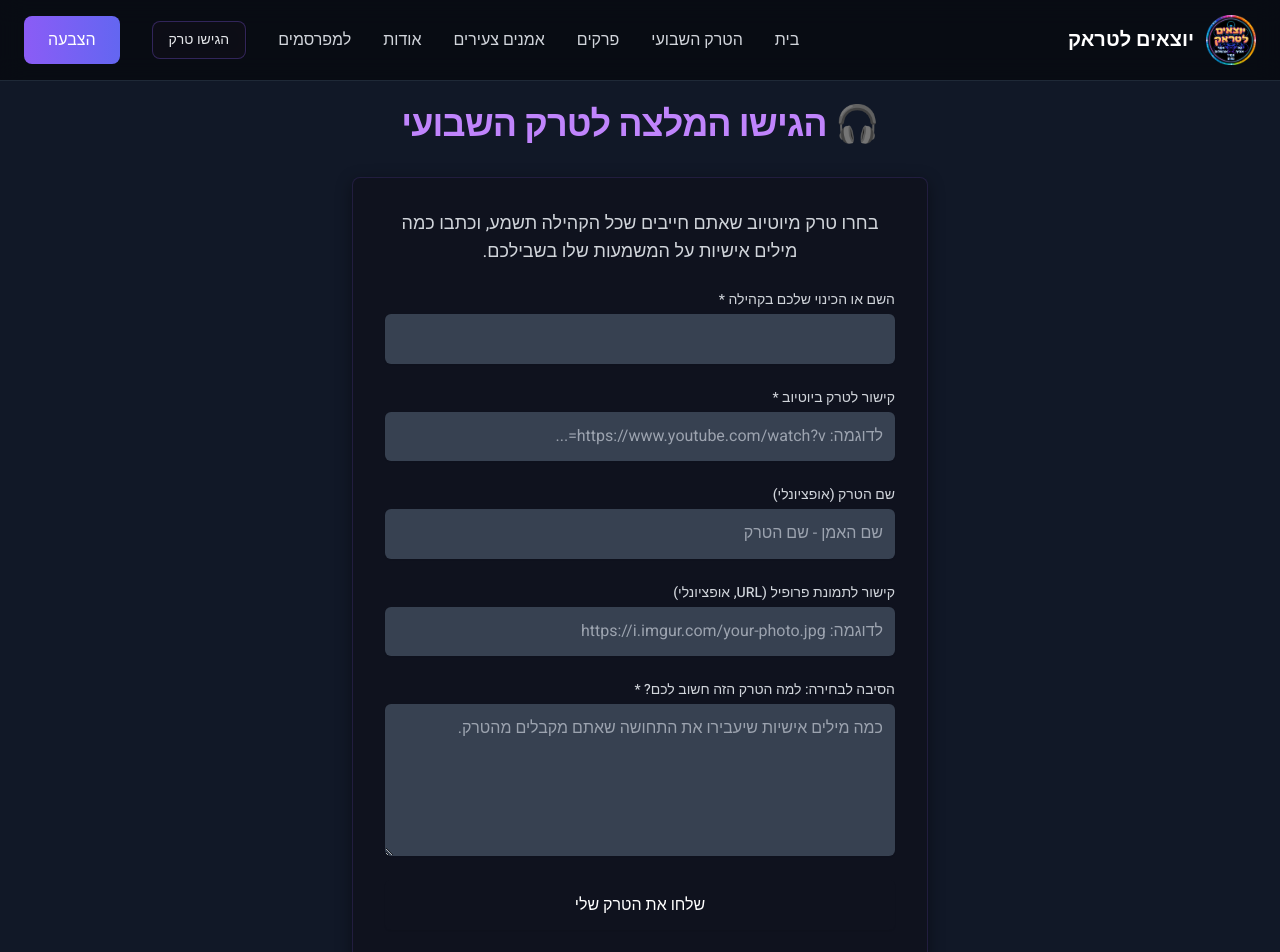
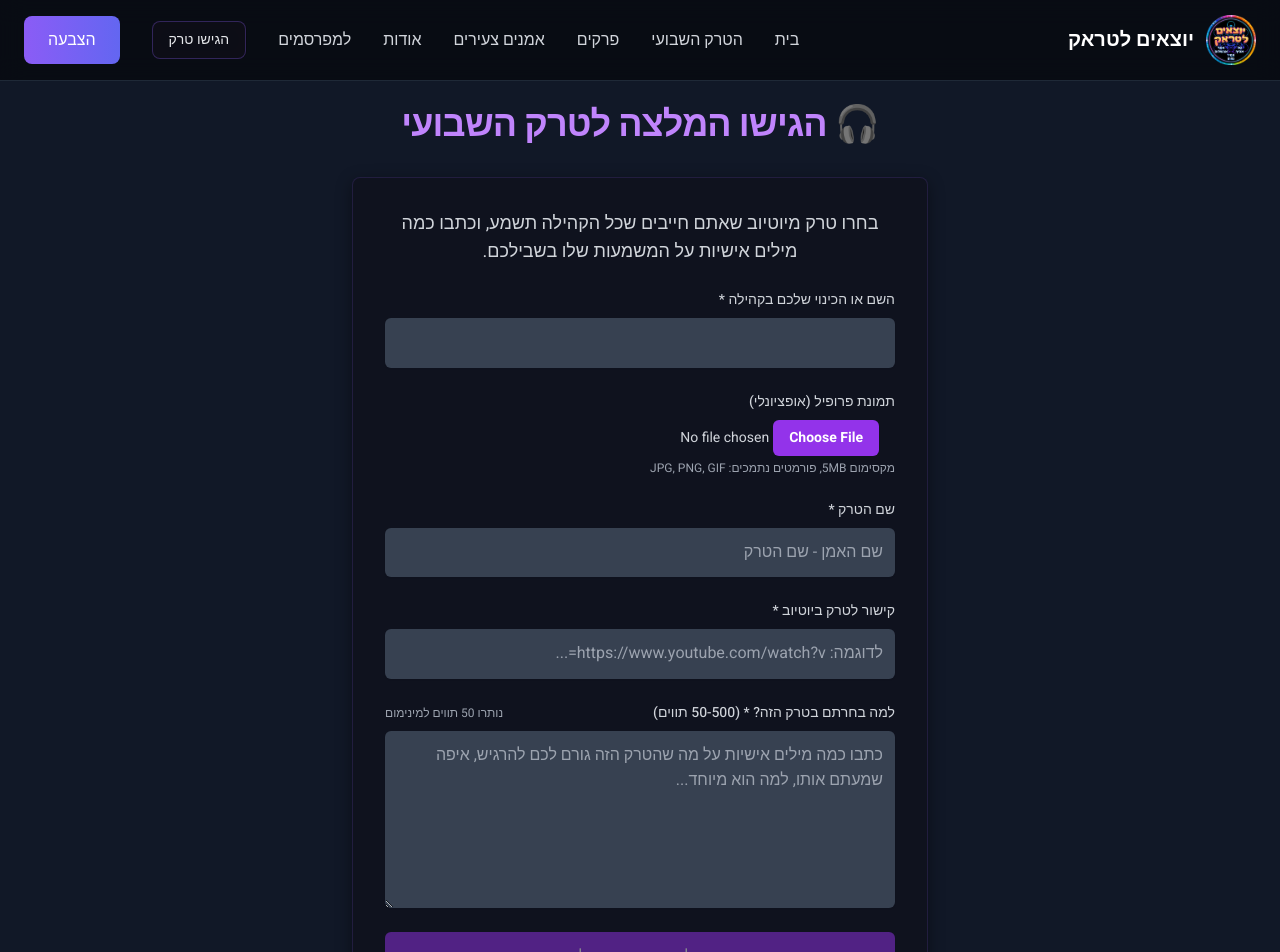
Before and after one commit to ShadowBoxer39/Trance-Awards, a Next.js app: page /submit-track in a window 1280 px wide. Shown: the top 952 px of the page. Built offline with nearby package versions, Linux system fonts and the light colour scheme; no server answers.

Commit message:
Update submit-track.tsx

```diff
--- a/pages/submit-track.tsx
+++ b/pages/submit-track.tsx
@@ -1,9 +1,8 @@
-// pages/submit-track.tsx
+// pages/submit-track.tsx - FIXED WITH FILE UPLOAD
 
 import React, { useState, FormEvent } from 'react';
 import Navigation from '../components/Navigation';
 import SEO from '../components/SEO';
-// Assuming your utility components are in the root of 'components'
 
 interface FormState {
   name: string;
@@ -21,8 +20,10 @@ const SubmitTrackPage: React.FC = () => {
     youtube_url: '',
     description: '',
   });
-  const [submissionStatus, setSubmissionStatus] = useState<'idle' | 'loading' | 'success' | 'error'>('idle');
+  const [submissionStatus, setSubmissionStatus] = useState<'idle' | 'loading' | 'uploading' | 'success' | 'error'>('idle');
   const [errorMessage, setErrorMessage] = useState<string>('');
+  const [photoFile, setPhotoFile] = useState<File | null>(null);
+  const [photoPreview, setPhotoPreview] = useState<string>('');
 
   React.useEffect(() => {
     document.documentElement.setAttribute("dir", "rtl");
@@ -32,33 +33,108 @@ const SubmitTrackPage: React.FC = () => {
     setFormData({ ...formData, [e.target.name]: e.target.value });
   };
 
+  // Handle photo file selection
+  const handlePhotoChange = (e: React.ChangeEvent<HTMLInputElement>) => {
+    const file = e.target.files?.[0];
+    if (!file) return;
+
+    // Validate file type
+    if (!file.type.startsWith('image/')) {
+      alert('אנא בחרו קובץ תמונה בלבד');
+      return;
+    }
+
+    // Validate file size (max 5MB)
+    if (file.size > 5 * 1024 * 1024) {
+      alert('גודל התמונה חייב להיות עד 5MB');
+      return;
+    }
+
+    setPhotoFile(file);
+
+    // Create preview
+    const reader = new FileReader();
+    reader.onloadend = () => {
+      setPhotoPreview(reader.result as string);
+    };
+    reader.readAsDataURL(file);
+  };
+
+  // Upload photo to Imgur
+  const uploadToImgur = async (file: File): Promise<string> => {
+    const formData = new FormData();
+    formData.append('image', file);
+
+    const response = await fetch('https://api.imgur.com/3/image', {
+      method: 'POST',
+      headers: {
+        Authorization: 'Client-ID 546c25a59c58ad7',
+      },
+      body: formData,
+    });
+
+    if (!response.ok) {
+      throw new Error('Failed to upload image to Imgur');
+    }
+
+    const data = await response.json();
+    return data.data.link;
+  };
+
   const handleSubmit = async (e: FormEvent) => {
     e.preventDefault();
     setSubmissionStatus('loading');
     setErrorMessage('');
 
-    // Client-side validation for required fields
-    if (!formData.name || !formData.youtube_url || !formData.description) {
-      setErrorMessage('יש למלא שם, קישור לטרק ותיאור אישי. *');
+    // Validate required fields
+    if (!formData.name || !formData.track_title || !formData.youtube_url || !formData.description) {
+      setErrorMessage('יש למלא את כל השדות המסומנים בכוכבית (*)');
+      setSubmissionStatus('error');
+      return;
+    }
+
+    // Validate description length
+    if (formData.description.length < 50) {
+      setErrorMessage('התיאור חייב להכיל לפחות 50 תווים');
+      setSubmissionStatus('error');
+      return;
+    }
+
+    if (formData.description.length > 500) {
+      setErrorMessage('התיאור ארוך מדי - מקסימום 500 תווים');
       setSubmissionStatus('error');
       return;
     }
 
     try {
+      let photoUrl = formData.photo_url;
+
+      // Upload photo to Imgur if selected
+      if (photoFile) {
+        setSubmissionStatus('uploading');
+        photoUrl = await uploadToImgur(photoFile);
+      }
+
+      setSubmissionStatus('loading');
+
+      // Submit form data
       const response = await fetch('/api/submit-track-of-week', {
         method: 'POST',
         headers: {
           'Content-Type': 'application/json',
         },
-        body: JSON.stringify(formData),
+        body: JSON.stringify({
+          ...formData,
+          photo_url: photoUrl,
+        }),
       });
 
       const result = await response.json();
 
       if (!response.ok || !result.ok) {
         let userError = 'אירעה שגיאה. אנא ודא שהקישור ליוטיוב תקין ונסה שוב.';
-        if (result.error === "invalid_youtube_url") {
-            userError = 'אנא הכנס קישור תקין ליוטיוב.';
+        if (result.error === 'invalid_youtube_url') {
+          userError = 'אנא הכנס קישור תקין ליוטיוב.';
         }
         setErrorMessage(userError);
         setSubmissionStatus('error');
@@ -66,7 +142,7 @@ const SubmitTrackPage: React.FC = () => {
       }
 
       setSubmissionStatus('success');
-      // Clear form after successful submission
+      // Clear form
       setFormData({
         name: '',
         photo_url: '',
@@ -74,13 +150,19 @@ const SubmitTrackPage: React.FC = () => {
         youtube_url: '',
         description: '',
       });
-
+      setPhotoFile(null);
+      setPhotoPreview('');
     } catch (error) {
       console.error('Submission Error:', error);
       setErrorMessage('אירעה שגיאת שרת. אנא נסה שוב מאוחר יותר.');
       setSubmissionStatus('error');
     }
   };
+
+  // Calculate description character count and validation
+  const descriptionLength = formData.description.length;
+  const isDescriptionValid = descriptionLength >= 50 && descriptionLength <= 500;
+  const descriptionRemaining = 500 - descriptionLength;
 
   return (
     <div className="min-h-screen bg-gray-900 text-white">
@@ -96,8 +178,9 @@ const SubmitTrackPage: React.FC = () => {
           </p>
 
           <form onSubmit={handleSubmit} className="space-y-6">
+            {/* Name */}
             <div>
-              <label htmlFor="name" className="block text-sm font-medium text-gray-300">
+              <label htmlFor="name" className="block text-sm font-medium text-gray-300 mb-2">
                 השם או הכינוי שלכם בקהילה *
               </label>
               <input
@@ -111,8 +194,48 @@ const SubmitTrackPage: React.FC = () => {
               />
             </div>
 
+            {/* Photo Upload */}
             <div>
-              <label htmlFor="youtube_url" className="block text-sm font-medium text-gray-300">
+              <label htmlFor="photo" className="block text-sm font-medium text-gray-300 mb-2">
+                תמונת פרופיל (אופציונלי)
+              </label>
+              <div className="flex items-center gap-4">
+                <input
+                  type="file"
+                  id="photo"
+                  accept="image/*"
+                  onChange={handlePhotoChange}
+                  className="block w-full text-sm text-gray-300 file:mr-4 file:py-2 file:px-4 file:rounded-md file:border-0 file:text-sm file:font-semibold file:bg-purple-600 file:text-white hover:file:bg-purple-700 cursor-pointer"
+                />
+                {photoPreview && (
+                  <div className="w-20 h-20 rounded-full overflow-hidden border-2 border-purple-500 flex-shrink-0">
+                    <img src={photoPreview} alt="Preview" className="w-full h-full object-cover" />
+                  </div>
+                )}
+              </div>
+              <p className="text-xs text-gray-400 mt-1">מקסימום 5MB, פורמטים נתמכים: JPG, PNG, GIF</p>
+            </div>
+
+            {/* Track Title - NOW REQUIRED */}
+            <div>
+              <label htmlFor="track_title" className="block text-sm font-medium text-gray-300 mb-2">
+                שם הטרק *
+              </label>
+              <input
+                type="text"
+                id="track_title"
+                name="track_title"
+                value={formData.track_title}
+                onChange={handleChange}
+                required
+                placeholder="שם האמן - שם הטרק"
+                className="mt-1 block w-full rounded-md border-gray-600 bg-gray-700 text-white shadow-sm focus:border-purple-500 focus:ring-purple-500 p-3"
+              />
+            </div>
+
+            {/* YouTube URL */}
+            <div>
+              <label htmlFor="youtube_url" className="block text-sm font-medium text-gray-300 mb-2">
                 קישור לטרק ביוטיוב *
               </label>
               <input
@@ -127,75 +250,94 @@ const SubmitTrackPage: React.FC = () => {
               />
             </div>
 
+            {/* Description with character count */}
             <div>
-              <label htmlFor="track_title" className="block text-sm font-medium text-gray-300">
-                שם הטרק (אופציונלי)
-              </label>
-              <input
-                type="text"
-                id="track_title"
-                name="track_title"
-                value={formData.track_title}
-                onChange={handleChange}
-                placeholder="שם האמן - שם הטרק"
-                className="mt-1 block w-full rounded-md border-gray-600 bg-gray-700 text-white shadow-sm focus:border-purple-500 focus:ring-purple-500 p-3"
-              />
-            </div>
-
-            <div>
-              <label htmlFor="photo_url" className="block text-sm font-medium text-gray-300">
-                קישור לתמונת פרופיל (URL, אופציונלי)
-              </label>
-              <input
-                type="url"
-                id="photo_url"
-                name="photo_url"
-                value={formData.photo_url}
-                onChange={handleChange}
-                placeholder="לדוגמה: https://i.imgur.com/your-photo.jpg"
-                className="mt-1 block w-full rounded-md border-gray-600 bg-gray-700 text-white shadow-sm focus:border-purple-500 focus:ring-purple-500 p-3"
-              />
-            </div>
-
-            <div>
-              <label htmlFor="description" className="block text-sm font-medium text-gray-300">
-                הסיבה לבחירה: למה הטרק הזה חשוב לכם? *
-              </label>
+              <div className="flex justify-between items-center mb-2">
+                <label htmlFor="description" className="block text-sm font-medium text-gray-300">
+                  למה בחרתם בטרק הזה? * (50-500 תווים)
+                </label>
+                <span
+                  className={`text-xs ${
+                    descriptionLength < 50
+                      ? 'text-gray-400'
+                      : isDescriptionValid
+                      ? 'text-green-400'
+                      : 'text-red-400'
+                  }`}
+                >
+                  {descriptionLength < 50 ? (
+                    <>נותרו {50 - descriptionLength} תווים למינימום</>
+                  ) : isDescriptionValid ? (
+                    <>✓ תקין ({descriptionRemaining} תווים נותרים)</>
+                  ) : (
+                    <>חריגה של {descriptionLength - 500} תווים!</>
+                  )}
+                </span>
+              </div>
               <textarea
                 id="description"
                 name="description"
-                rows={5}
+                rows={6}
                 value={formData.description}
                 onChange={handleChange}
                 required
-                placeholder="כמה מילים אישיות שיעבירו את התחושה שאתם מקבלים מהטרק."
-                className="mt-1 block w-full rounded-md border-gray-600 bg-gray-700 text-white shadow-sm focus:border-purple-500 focus:ring-purple-500 p-3"
+                minLength={50}
+                maxLength={500}
+                placeholder="כתבו כמה מילים אישיות על מה שהטרק הזה גורם לכם להרגיש, איפה שמעתם אותו, למה הוא מיוחד..."
+                className={`mt-1 block w-full rounded-md bg-gray-700 text-white shadow-sm p-3 ${
+                  descriptionLength > 0 && !isDescriptionValid
+                    ? 'border-2 border-red-500 focus:border-red-500 focus:ring-red-500'
+                    : 'border-gray-600 focus:border-purple-500 focus:ring-purple-500'
+                }`}
               ></textarea>
             </div>
 
+            {/* Submit Button */}
             <button
               type="submit"
-              disabled={submissionStatus === 'loading'}
+              disabled={submissionStatus === 'loading' || submissionStatus === 'uploading' || !isDescriptionValid}
               className={`w-full py-3 px-4 border border-transparent rounded-md shadow-sm text-base font-medium text-white transition ${
-                submissionStatus === 'loading'
+                submissionStatus === 'loading' || submissionStatus === 'uploading' || !isDescriptionValid
                   ? 'bg-purple-600 opacity-50 cursor-not-allowed'
-                  : 'bg-primary-600 hover:bg-primary-700 focus:outline-none focus:ring-2 focus:ring-offset-2 focus:ring-primary-500'
+                  : 'bg-purple-600 hover:bg-purple-700 focus:outline-none focus:ring-2 focus:ring-offset-2 focus:ring-purple-500'
               }`}
             >
-              {submissionStatus === 'loading' ? 'שולח המלצה...' : 'שלחו את הטרק שלי'}
+              {submissionStatus === 'uploading'
+                ? 'מעלה תמונה...'
+                : submissionStatus === 'loading'
+                ? 'שולח...'
+                : 'שלחו את הטרק שלי'}
             </button>
           </form>
 
+          {/* Success Message */}
           {submissionStatus === 'success' && (
-            <p className="mt-6 text-center text-xl text-green-400 font-semibold">
-              🎉 תודה רבה! הטרק נשלח לבדיקה ויאושר בקרוב.
-            </p>
+            <div className="mt-6 p-4 bg-green-900/30 border border-green-500 rounded-lg">
+              <p className="text-center text-xl text-green-400 font-semibold mb-2">
+                ✅ תודה רבה!
+              </p>
+              <p className="text-center text-gray-300">
+                הטרק נשלח לבדיקה ויאושר בקרוב על ידי צוות יוצאים לטראק
+              </p>
+              <button
+                onClick={() => {
+                  setSubmissionStatus('idle');
+                  setErrorMessage('');
+                }}
+                className="mt-4 w-full btn-secondary py-2 px-4 rounded-md"
+              >
+                שלחו טרק נוסף
+              </button>
+            </div>
           )}
 
+          {/* Error Message */}
           {submissionStatus === 'error' && errorMessage && (
-            <p className="mt-6 text-center text-lg text-red-400 font-semibold">
-              שגיאה: {errorMessage}
-            </p>
+            <div className="mt-6 p-4 bg-red-900/30 border border-red-500 rounded-lg">
+              <p className="text-center text-lg text-red-400 font-semibold">
+                ⚠️ שגיאה: {errorMessage}
+              </p>
+            </div>
           )}
         </div>
       </main>
```
